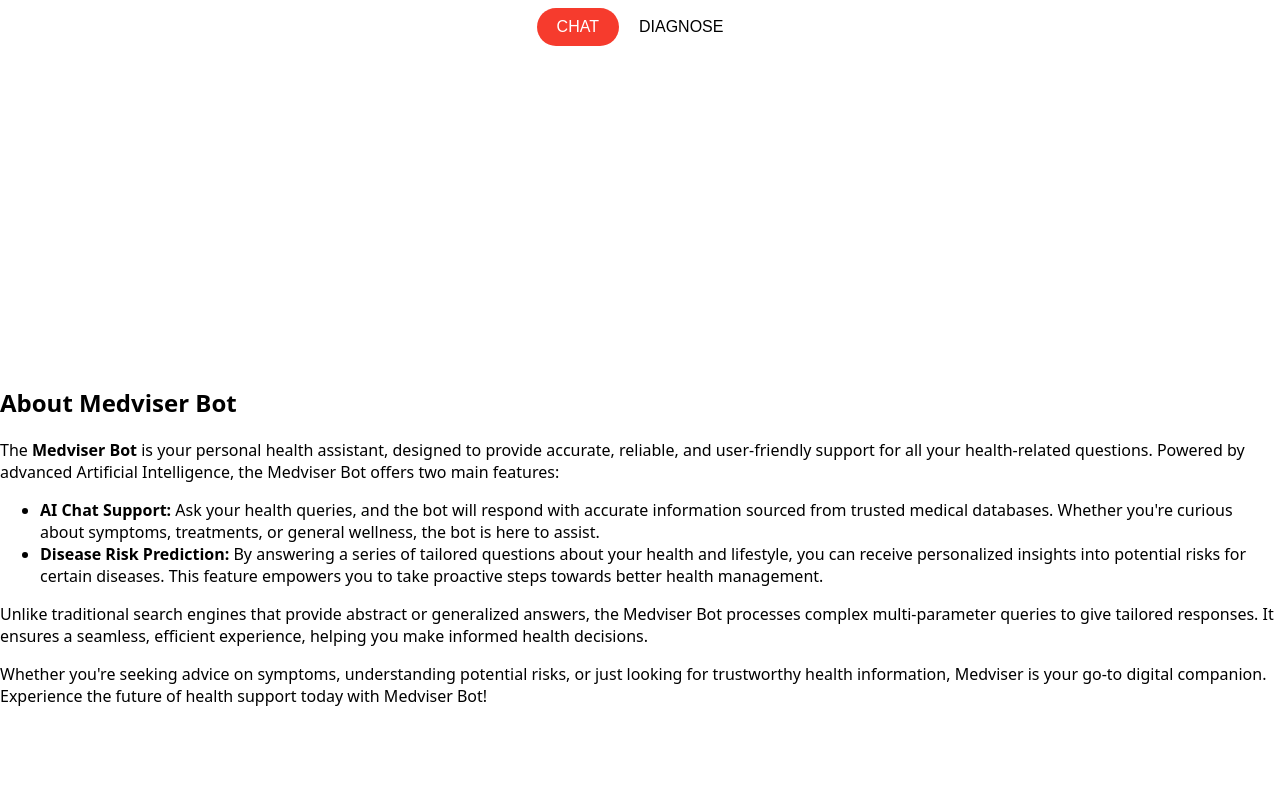
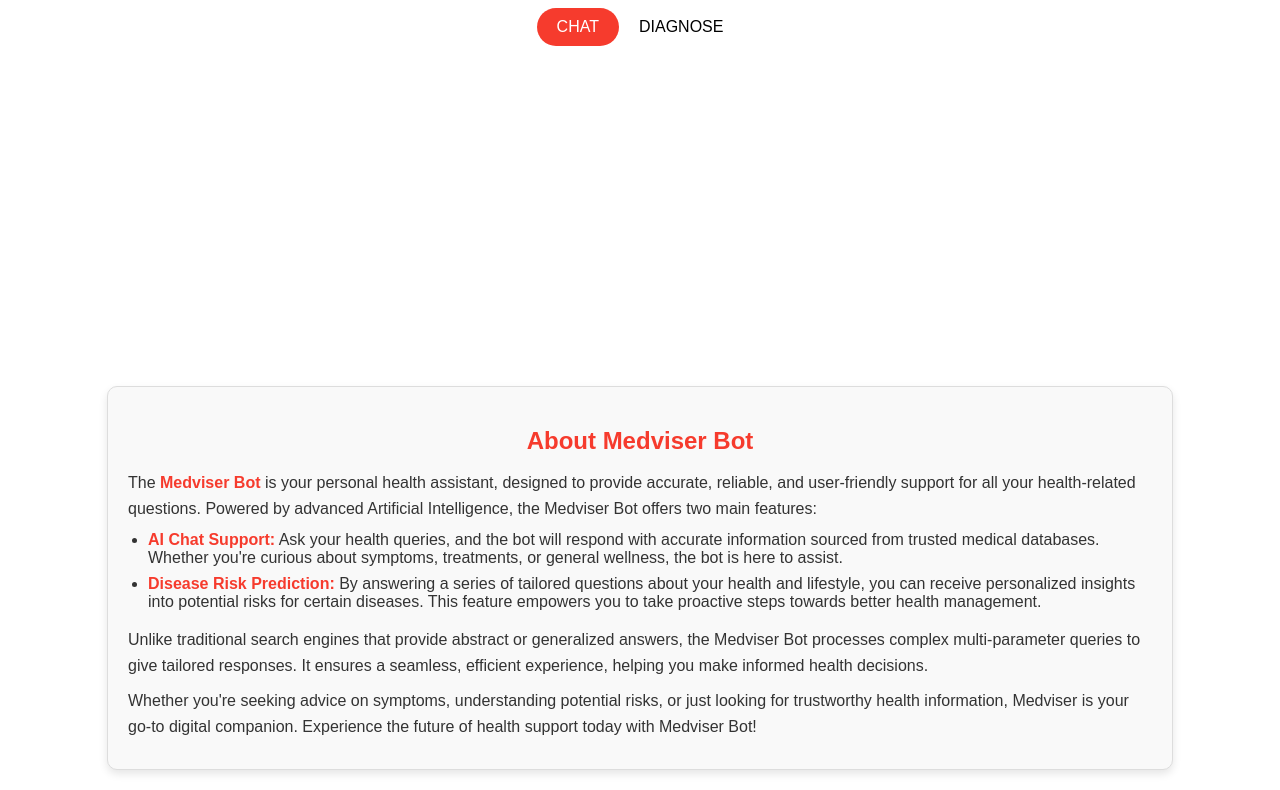
Before and after one commit to criticalDanger/Medviser, a plain HTML site: page index.html in a window 1280 px wide. Shown: the part 92-882 px from the top of the page. Before the commit the page ends 815 px from the top, so only its background shows below. Drawn offline with Linux system fonts and the light colour scheme; a script that the page names is missing.

Commit message:
Update chat.css

```diff
--- a/chat.css
+++ b/chat.css
@@ -60,6 +60,44 @@ body {
     align-items: center;
 }
 
+.description-section {
+    background-color: #f9f9f9; /* Light background for readability */
+    border: 1px solid #ddd; /* Subtle border for separation */
+    border-radius: 10px; /* Rounded corners for a softer look */
+    padding: 20px; /* Adequate padding for content spacing */
+    margin: 20px auto; /* Centering with spacing from other sections */
+    width: 80%; /* Responsive width for different screen sizes */
+    box-shadow: 0 4px 8px rgba(0, 0, 0, 0.1); /* Subtle shadow for depth */
+    font-family: 'Arial', sans-serif; /* Clean and professional font */
+    color: #333; /* Dark text for contrast */
+}
+
+.description-section h2 {
+    text-align: center; /* Centered title */
+    color: #f63b2d; /* Accent color for the title */
+    margin-bottom: 15px; /* Space below the title */
+}
+
+.description-section p {
+    line-height: 1.6; /* Comfortable line spacing */
+    margin: 10px 0; /* Space between paragraphs */
+}
+
+.description-section ul {
+    list-style-type: disc; /* Standard bullet points */
+    padding-left: 20px; /* Indentation for list items */
+    margin-top: 10px; /* Space above the list */
+}
+
+.description-section ul li {
+    margin: 8px 0; /* Space between list items */
+}
+
+.description-section strong {
+    color: #f63b2d; /* Highlighted text for strong emphasis */
+}
+
+
 @media only screen and (max-width: 600px) {
     .center-div {
       height: 300px;
```
